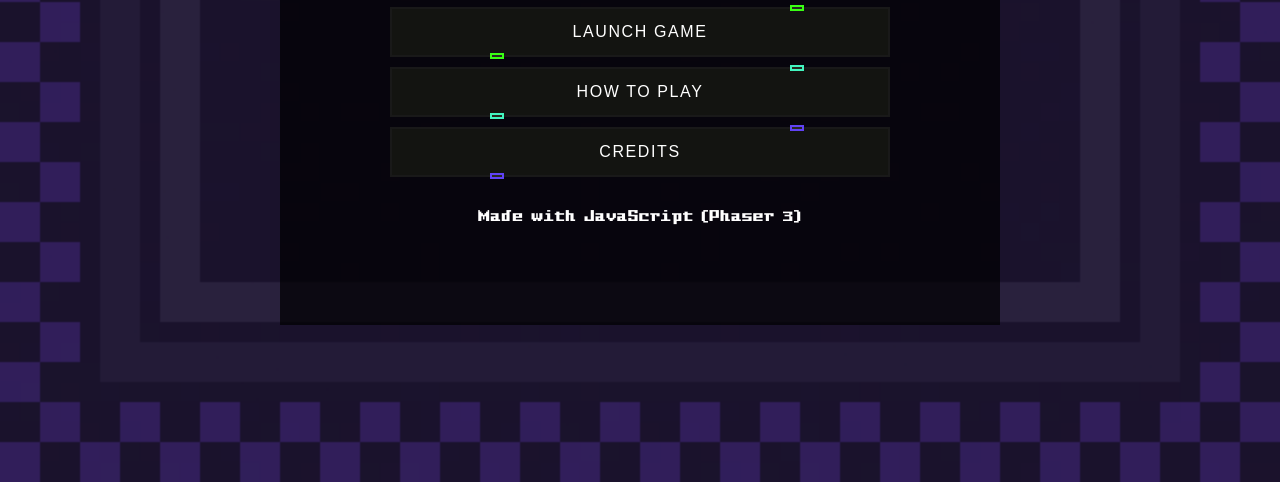
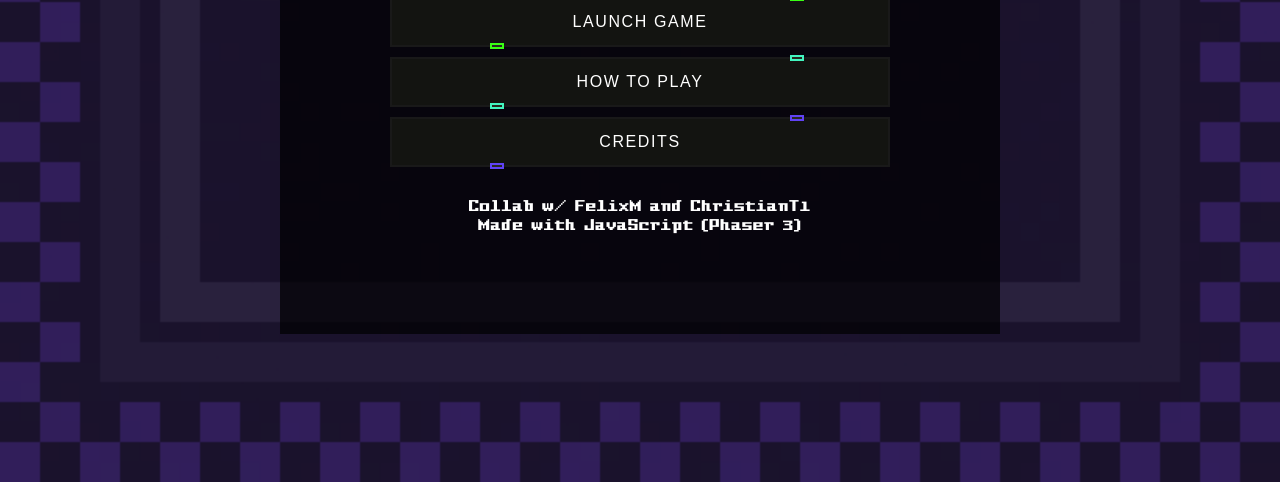
Before and after one commit to Someone68/PizzaDash, a website: page public/index.html in a window 1280 px wide. Shown: the part 318-800 px from the top of the page. Drawn offline with Linux system fonts and the light colour scheme.

Commit message:
Update index.html

```diff
--- a/public/index.html
+++ b/public/index.html
@@ -37,6 +37,7 @@
           </button>
         </div>
         <br />
+        <p>Collab w/ FelixM and ChristianT1</p>
         <p>Made with JavaScript (Phaser 3)</p>
       </div>
     </div>
```
